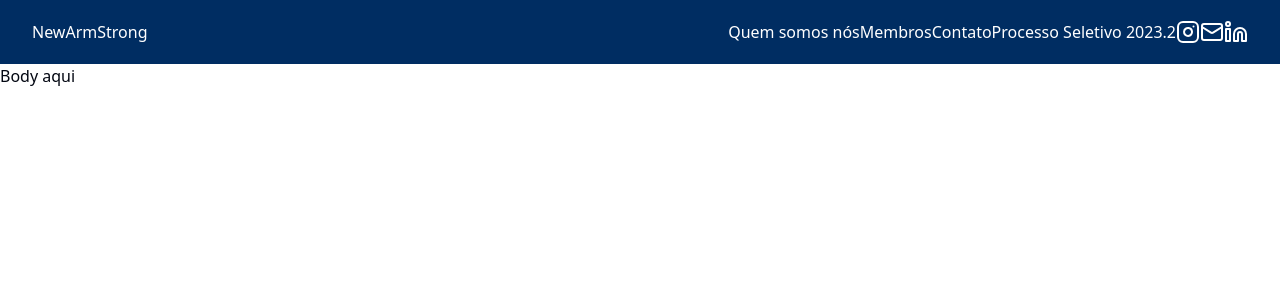
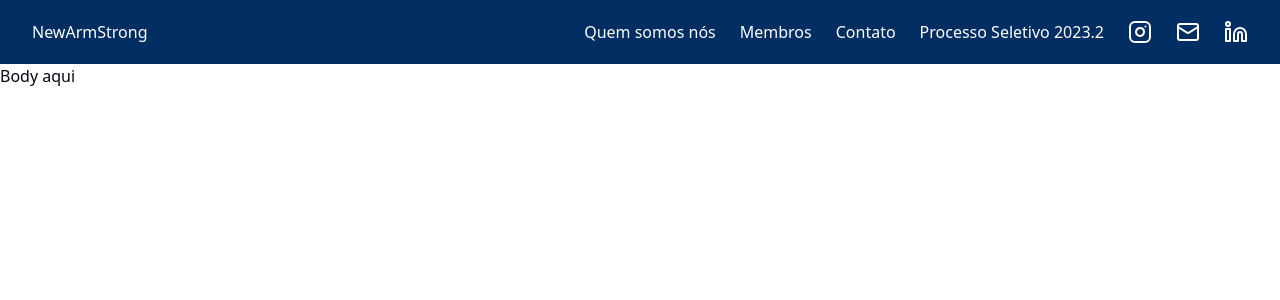
Before and after one commit to ThiagoLD02/portifolioNewarmstrong, a React (Vite) app: page / in a window 1280 px wide. Shown: the top 300 px of the page. Built offline with nearby package versions, Linux system fonts and the light colour scheme.

Commit message:
Finalizada navbar estatica sem redirecionamento de links

```diff
--- a/src/components/header.tsx
+++ b/src/components/header.tsx
@@ -3,14 +3,17 @@ import {
   DropdownMenu,
   DropdownMenuContent,
   DropdownMenuItem,
-  DropdownMenuLabel,
-  DropdownMenuSeparator,
   DropdownMenuTrigger,
 } from "@/components/ui/dropdown-menu";
 
 export function Header() {
-  const links = (
-    <>
+  return (
+    <div className="flex justify-between bg-azulEscuro text-white h-16 w-screen items-center">
+      <a className="justify-items-start ml-8 cursor-pointer hover:opacity-70">
+        NewArmStrong
+      </a>
+      <div className="hidden xl:flex justify-between mr-8">
+        <div className="flex justify-between gap-6">
           <a className="cursor-pointer hover:opacity-70">Quem somos nós</a>
           <a className="cursor-pointer hover:opacity-70">Membros</a>
           <a className="cursor-pointer hover:opacity-70">Contato</a>
@@ -20,9 +23,9 @@ export function Header() {
           <Instagram className="cursor-pointer hover:opacity-70" />
           <Mail className="cursor-pointer hover:opacity-70" />
           <Linkedin className="cursor-pointer hover:opacity-70" />
-    </>
-  );
-  const dropdown = (
+        </div>
+      </div>
+      <div className="xl:hidden mr-8">
         <DropdownMenu>
           <DropdownMenuTrigger>
             <Menu />
@@ -32,22 +35,13 @@ export function Header() {
             <DropdownMenuItem>Membros</DropdownMenuItem>
             <DropdownMenuItem>Contato</DropdownMenuItem>
             <DropdownMenuItem>Processo Seletivo 2023.2</DropdownMenuItem>
-        <DropdownMenuItem className="gap-3">
+            <div className="flex gap-2">
               <Instagram className="cursor-pointer hover:opacity-70" />
               <Mail className="cursor-pointer hover:opacity-70" />
               <Linkedin className="cursor-pointer hover:opacity-70" />
-        </DropdownMenuItem>
+            </div>
           </DropdownMenuContent>
         </DropdownMenu>
-  );
-
-  return (
-    <div className="flex justify-between bg-azulEscuro text-white h-16 w-screen items-center">
-      <a className="justify-items-start ml-8 cursor-pointer hover:opacity-70">
-        NewArmStrong
-      </a>
-      <div className="flex justify-between mr-8">
-        {window.innerWidth < 1280 ? dropdown : links}
       </div>
     </div>
   );
```
Lines whose indentation alone changed are shown as unchanged.
